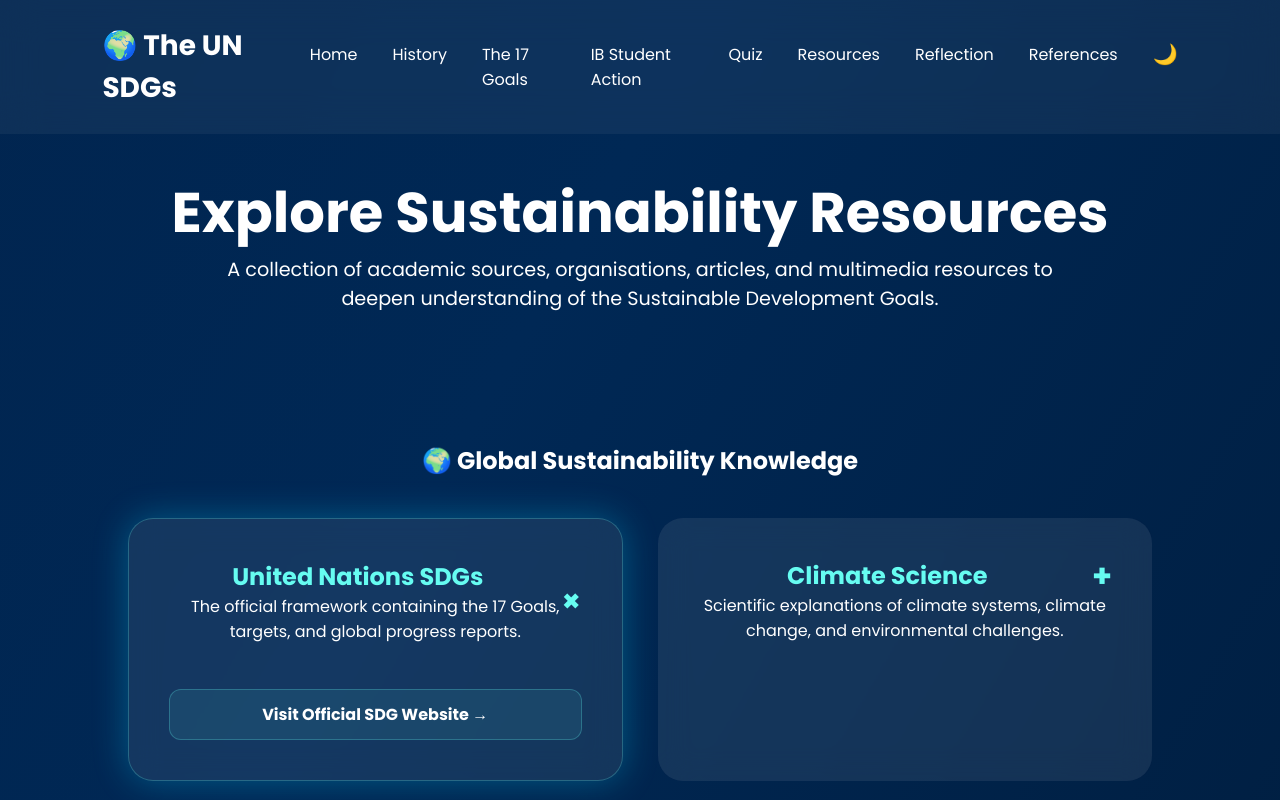
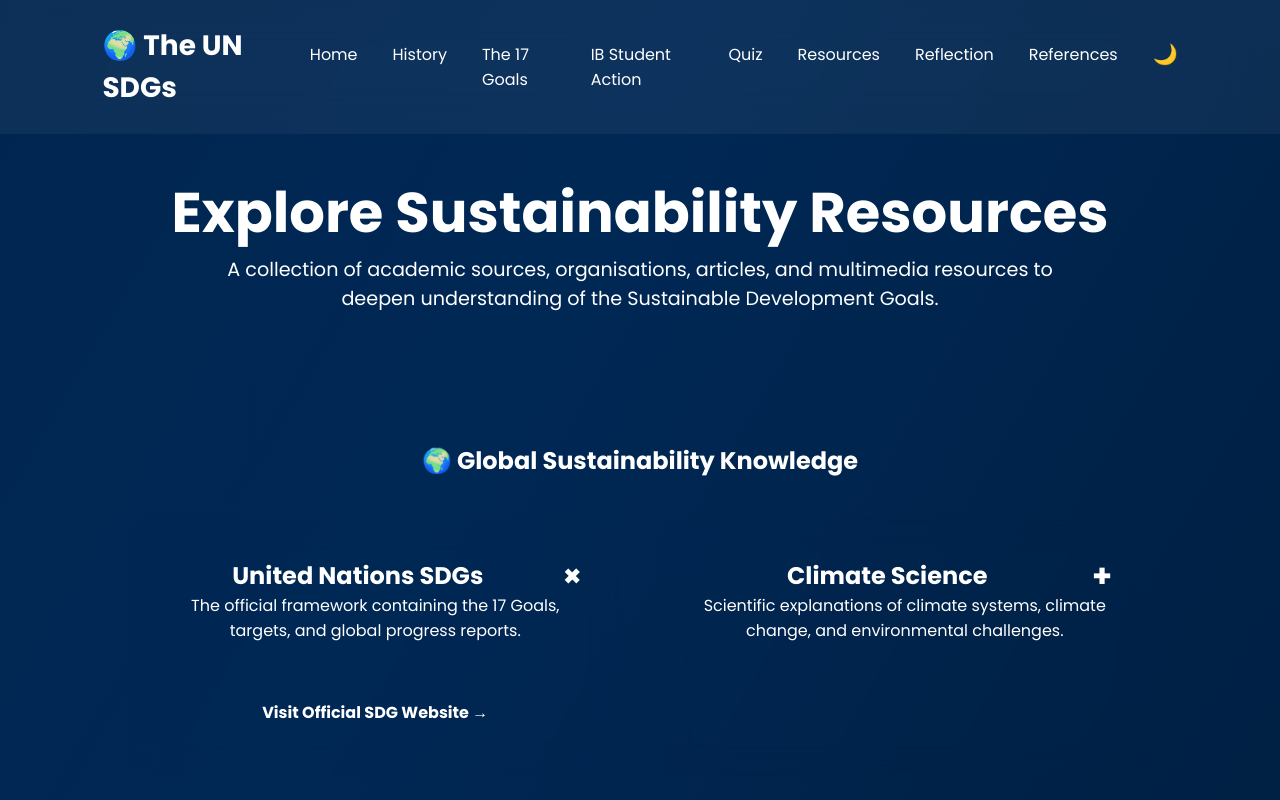
Before and after one commit to MonkePotato/CAS-IB-UN-Sustainable-Development-Goals-Project, a plain HTML site: page resources.html in a window 1280 px wide. Both pictures are taken after a click on the element 375 px from the left and 600 px from the top of the page. Shown: the top 800 px of the page. Drawn offline with Linux system fonts and the light colour scheme.

Commit message:
Update resources.css

```diff
--- a/assets/css/resources.css
+++ b/assets/css/resources.css
@@ -8,15 +8,11 @@ padding-bottom:60px;
 
 }
 
-
-
 .resource-hero h1{
 
 font-size:3.5rem;
 
 }
-
-
 
 .resource-hero p{
 
@@ -28,8 +24,6 @@ font-size:1.2rem;
 
 }
 
-
-
 .resource-section{
 
 padding:70px 10%;
@@ -37,8 +31,6 @@ padding:70px 10%;
 text-align:center;
 
 }
-
-
 
 .resource-grid{
 
@@ -54,15 +46,15 @@ margin-top:40px;
 
 }
 
-
-
 .resource-card{
 
 padding:40px;
 
 background:
 
-rgba(255,255,255,.08);
+var(--card);
+
+border:1px solid var(--card-border);
 
 border-radius:25px;
 
@@ -70,27 +62,27 @@ backdrop-filter:blur(15px);
 
 transition:.3s;
 
+cursor:pointer;
+
+overflow:hidden;
+
 }
-
-
 
 .resource-card:hover{
 
 transform:translateY(-10px);
 
+box-shadow:0 0 30px var(--accent-shadow);
+
 }
-
-
 
 .resource-card h3{
 
-color:#66fcf1;
+color:var(--accent);
 
 font-size:1.5rem;
 
 }
-
-
 
 .resource-card a{
 
@@ -102,17 +94,23 @@ padding:12px 30px;
 
 border-radius:50px;
 
-background:#00d2ff;
+background:var(--accent);
 
-color:black;
+color:var(--accent-text);
 
 text-decoration:none;
 
 font-weight:bold;
 
+transition:.3s;
+
 }
 
+.resource-card a:hover{
 
+box-shadow:0 0 18px var(--accent-shadow);
+
+}
 
 .embed-box{
 
@@ -124,21 +122,13 @@ padding:50px;
 
 background:
 
-rgba(255,255,255,.08);
+var(--card);
+
+border:1px solid var(--card-border);
 
 border-radius:25px;
 
-}
-
-/* ==========================
-EXPANDABLE RESOURCE CARDS
-========================== */
-
-.resource-card{
-
-cursor:pointer;
-
-overflow:hidden;
+backdrop-filter:blur(15px);
 
 }
 
@@ -176,7 +166,7 @@ font-size:2rem;
 
 font-weight:bold;
 
-color:#66fcf1;
+color:var(--accent);
 
 transition:.4s;
 
@@ -185,24 +175,6 @@ transition:.4s;
 .resource-card.active .toggle-icon{
 
 transform:translateY(-50%) rotate(45deg);
-
-}
-
-.toggle-icon{
-
-font-size:2rem;
-
-font-weight:bold;
-
-color:#66fcf1;
-
-transition:.4s;
-
-}
-
-.resource-card.active .toggle-icon{
-
-transform:rotate(45deg);
 
 }
 
@@ -223,8 +195,11 @@ gap:12px;
 margin-top:0;
 
 transition:
+
 max-height .5s ease,
+
 opacity .35s ease,
+
 margin-top .35s ease;
 
 }
@@ -247,11 +222,11 @@ padding:12px 16px;
 
 border-radius:12px;
 
-background:rgba(102,252,241,.08);
+background:var(--card-secondary);
 
-border:1px solid rgba(102,252,241,.25);
+border:1px solid var(--card-border);
 
-color:white;
+color:var(--text);
 
 text-decoration:none;
 
@@ -261,20 +236,20 @@ transition:.3s;
 
 .resource-links a:hover{
 
-background:rgba(0,210,255,.22);
+background:var(--accent);
 
-color:#66fcf1;
+color:var(--accent-text);
 
 transform:translateX(8px);
 
-box-shadow:0 0 18px rgba(0,210,255,.25);
+box-shadow:0 0 18px var(--accent-shadow);
 
 }
 
 .resource-card.active{
 
-box-shadow:0 0 35px rgba(0,210,255,.3);
+box-shadow:0 0 35px var(--accent-shadow);
 
-border:1px solid rgba(102,252,241,.25);
+border:1px solid var(--accent);
 
 }
```
